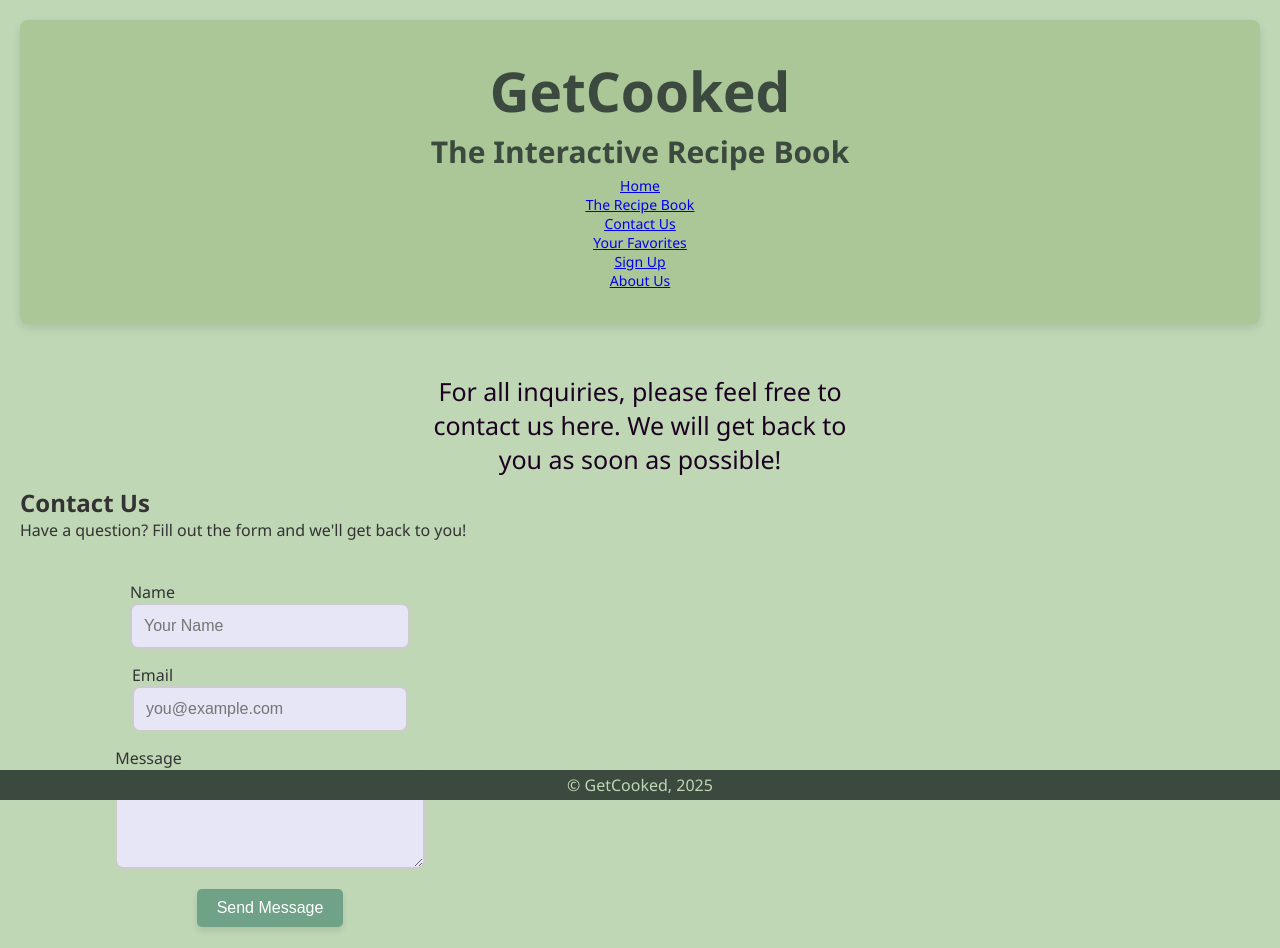
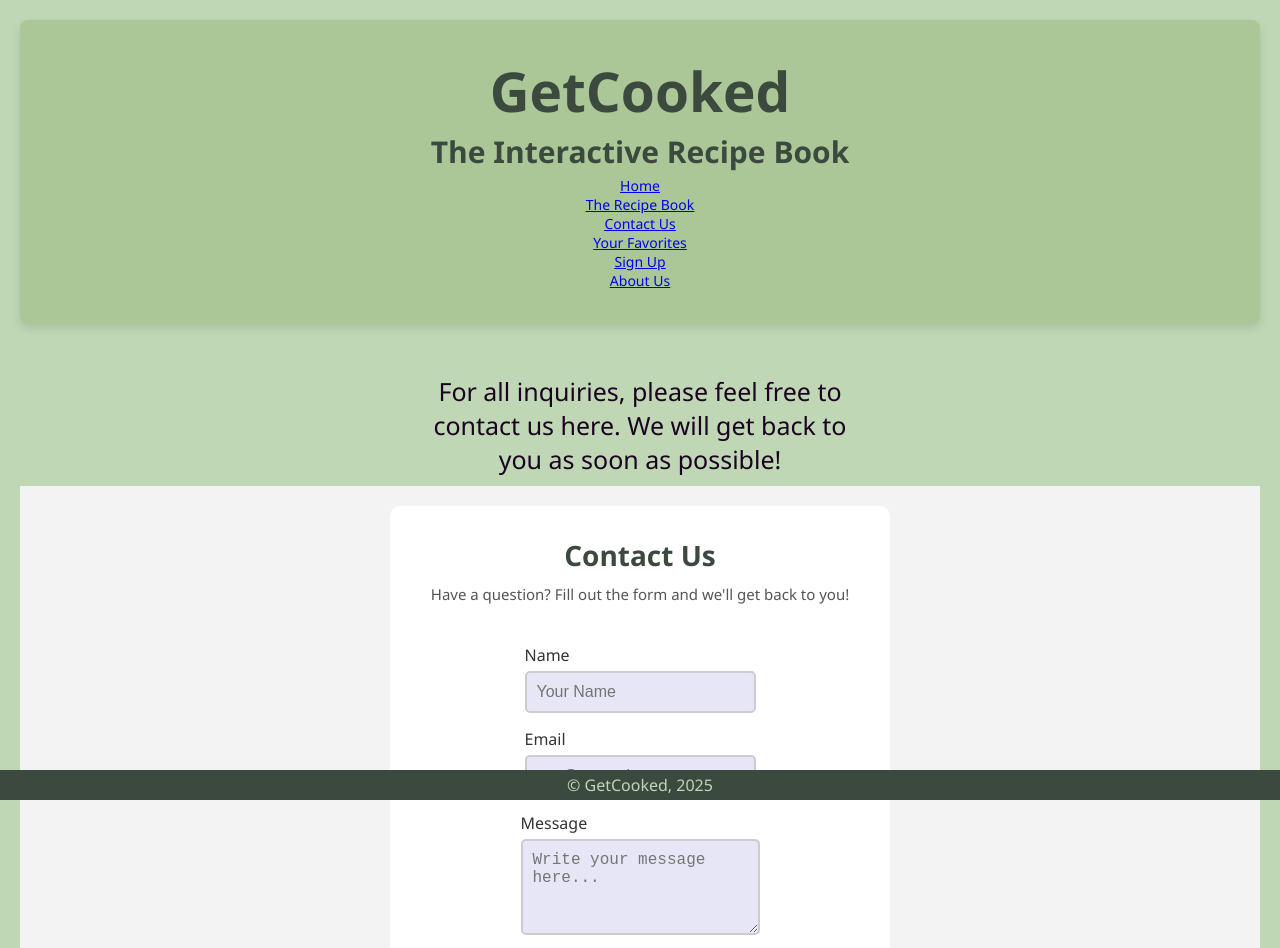
Before and after one commit to Jeff-Hartley/GetCooked, a Next.js app: page /contact in a window 1280 px wide. Shown: the top 948 px of the page. Built offline with nearby package versions, Linux system fonts and the light colour scheme.

Commit message:
Contact form css

```diff
--- a/components/ContactForm.js
+++ b/components/ContactForm.js
@@ -1,54 +1,29 @@
-import { useState, useRef } from 'react';
-
 export default function ContactForm() {
   return (
-      <div className="flex justify-center items-center min-h-screen bg-gray-100 dark:bg-gray-900">
-        <div className="bg-white dark:bg-gray-800 p-8 rounded-xl shadow-lg w-full max-w-lg">
-          <h2 className="text-2xl font-bold text-gray-900 dark:text-white text-center mb-4">
-            Contact Us
-          </h2>
-          <p className="text-gray-600 dark:text-gray-300 text-center mb-6">
+    <div className="form-page">
+      <div className="form-container">
+        <h2 className="form-title">Contact Us</h2>
+        <p className="form-subtext">
           Have a question? Fill out the form and we'll get back to you!
         </p>
 
-          <form className="space-y-4">
-            <div>
-              <label className="block text-gray-700 dark:text-gray-300 font-medium">
-                Name
-              </label>
-              <input
-                type="text"
-                className="w-full p-3 border border-gray-300 rounded-lg dark:border-gray-600 dark:bg-gray-700 dark:text-white focus:outline-none focus:ring-2 focus:ring-blue-500"
-                placeholder="Your Name"
-              />
+        <form className="form">
+          <div className="form-group">
+            <label htmlFor="name">Name</label>
+            <input type="text" id="name" placeholder="Your Name" />
           </div>
 
-            <div>
-              <label className="block text-gray-700 dark:text-gray-300 font-medium">
-                Email
-              </label>
-              <input
-                type="email"
-                className="w-full p-3 border border-gray-300 rounded-lg dark:border-gray-600 dark:bg-gray-700 dark:text-white focus:outline-none focus:ring-2 focus:ring-blue-500"
-                placeholder="you@example.com"
-              />
+          <div className="form-group">
+            <label htmlFor="email">Email</label>
+            <input type="email" id="email" placeholder="you@example.com" />
           </div>
 
-            <div>
-              <label className="block text-gray-700 dark:text-gray-300 font-medium">
-                Message
-              </label>
-              <textarea
-                className="w-full p-3 border border-gray-300 rounded-lg dark:border-gray-600 dark:bg-gray-700 dark:text-white focus:outline-none focus:ring-2 focus:ring-blue-500"
-                placeholder="Write your message here..."
-                rows="4"
-              ></textarea>
+          <div className="form-group">
+            <label htmlFor="message">Message</label>
+            <textarea id="message" rows="4" placeholder="Write your message here..." />
           </div>
 
-            <button
-              type="submit"
-              className="w-full bg-blue-500 text-white p-3 rounded-lg hover:bg-blue-600 transition-all"
-            >
+          <button type="submit" className="form-button">
             Send Message
           </button>
         </form>
--- a/styles/globals.css
+++ b/styles/globals.css
@@ -217,6 +217,78 @@ footer {
   font-size: 16px;
 }
 
+.form-page {
+  display: flex;
+  justify-content: center;
+  align-items: center;
+  padding: 20px;
+  background-color: #f3f3f3;
+}
+
+.form-container {
+  background-color: #ffffff;
+  padding: 30px;
+  border-radius: 10px;
+  width: 100%;
+  max-width: 500px;
+}
+
+.form-title {
+  font-size: 28px;
+  text-align: center;
+  margin-bottom: 10px;
+  color: #3c493f;
+}
+
+.form-subtext {
+  text-align: center;
+  font-size: 15px;
+  color: #555;
+  margin-bottom: 25px;
+}
+
+.form {
+  display: flex;
+  flex-direction: column;
+  gap: 15px;
+}
+
+.form-group {
+  display: flex;
+  flex-direction: column;
+  text-align: left;
+}
+
+.form-group label {
+  font-size: 16px;
+  font-weight: 500;
+  margin-bottom: 5px;
+  color: #333;
+}
+
+.form-group input,
+.form-group textarea {
+  padding: 10px;
+  font-size: 16px;
+  border-radius: 5px;
+  border: 2px solid #ccc;
+  background-color: #e7e6f7;
+}
+
+.form-button {
+  padding: 10px 20px;
+  font-size: 16px;
+  border-radius: 5px;
+  border: none;
+  background-color: #70a288;
+  color: white;
+  cursor: pointer;
+}
+
+.form-button:hover {
+  background-color: #618c76;
+}
+
 .signup-form input {
   padding: 10px;
   border-radius: 5px;
@@ -245,8 +317,6 @@ button[type="submit"] {
   background-color: #70a288;
   color: white;
   cursor: pointer;
-  box-shadow: 0 4px 6px rgba(0, 0, 0, 0.1);
-  transition: background-color 0.3s ease;
 }
 
 button[type="submit"]:hover {
```
Lines whose indentation alone changed are shown as unchanged.
